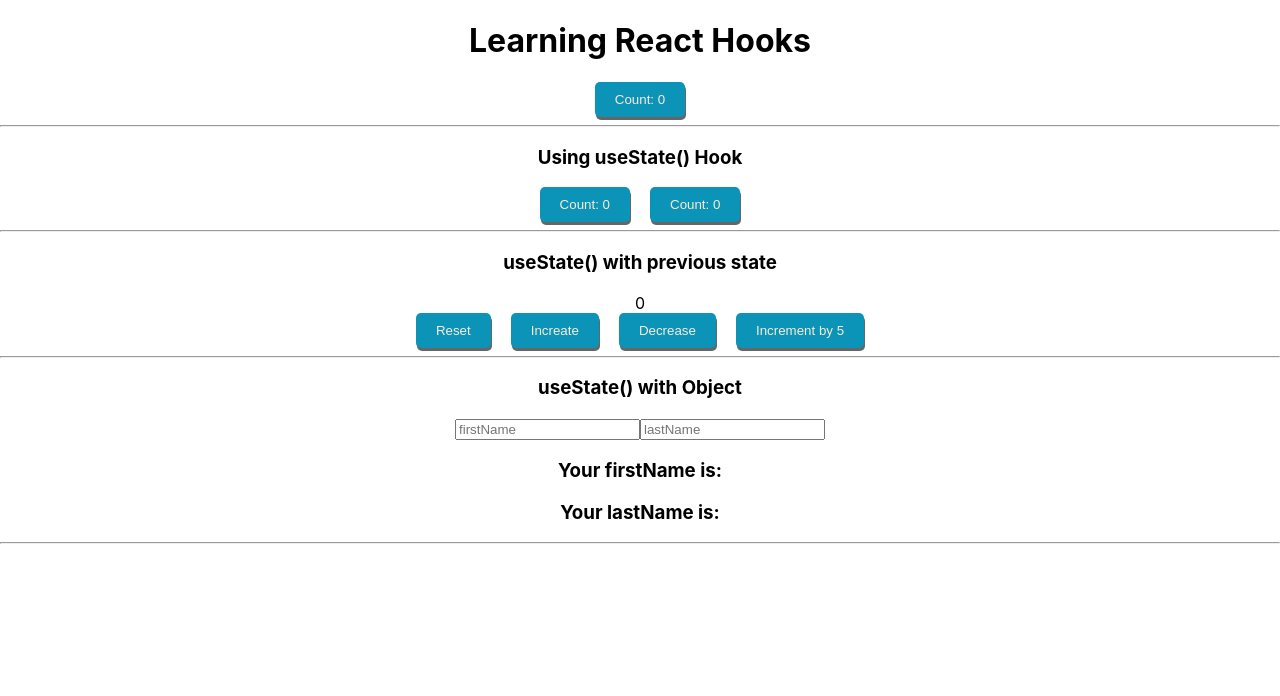
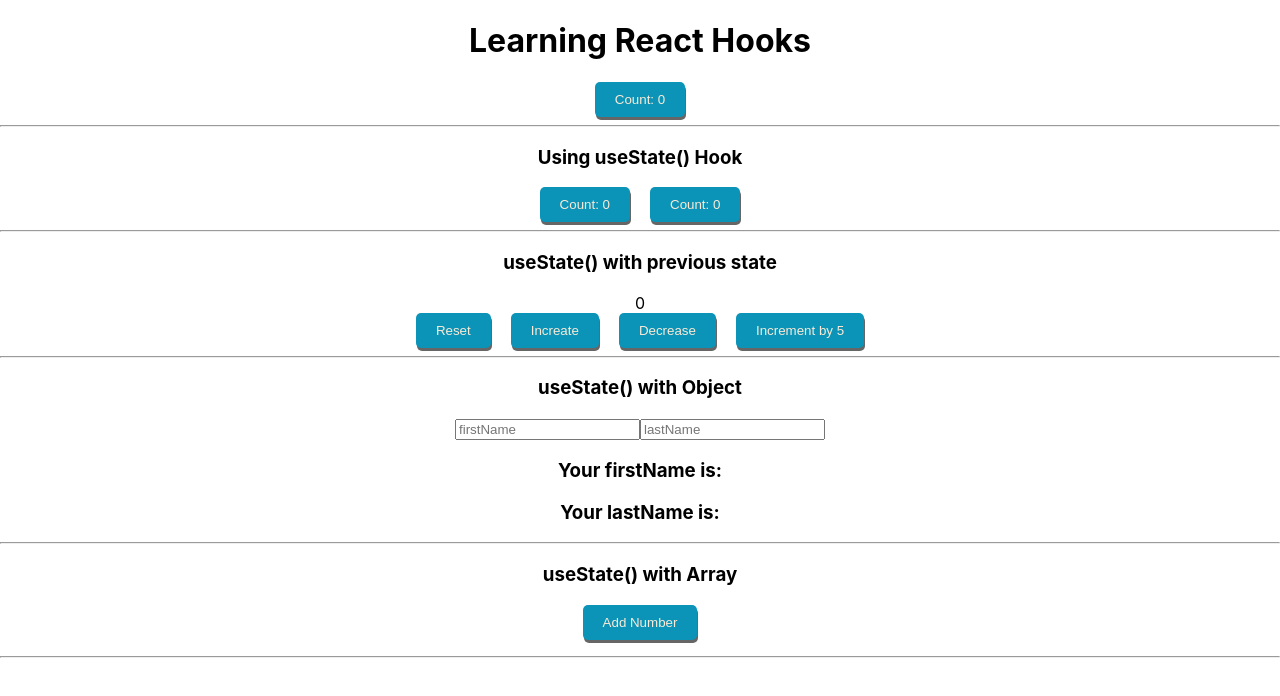
Before and after one commit to kirannani168/Learning-React-Hooks, a React (Create React App) app: page / in a window 1280 px wide. Shown: the top 696 px of the page. Built offline with nearby package versions, Linux system fonts and the light colour scheme.

Commit message:
useState() with Array

```diff
--- a/src/App.js
+++ b/src/App.js
@@ -1,6 +1,7 @@
 import './App.css';
 import Counter from './Components/Counter';
 import HookCounter from './Components/HookCounter';
+import HookCounterFour from './Components/HookCounterFour';
 import HookCounterThree from './Components/HookCounterThree';
 import HookCounterTwo from './Components/HookCounterTwo';
 function App() {
@@ -15,6 +16,8 @@
       <hr/>
       <HookCounterThree/>
       <hr/>
+      <HookCounterFour/>
+      <hr/>
     </div>
   );
 }
--- /dev/null
+++ b/src/Components/HookCounterFour.jsx
@@ -0,0 +1,27 @@
+import React, { useState } from 'react'
+
+function HookCounterFour() {
+  const [item, setItem] = useState([]);
+
+  const addItem = ()=>{
+    setItem([...item, {
+      id: item.length,
+      value: Math.floor(Math.random()*10)+1
+    }])
+  }
+  return (
+    <div>
+    <h3>useState() with Array</h3>
+    <button onClick={addItem}>Add Number</button>
+    <ul>
+      {
+        item.map(item => (
+          <li id={item.id}>{item.value}</li>
+        ))
+      }
+    </ul>
+    </div>
+  )
+}
+
+export default HookCounterFour
```
